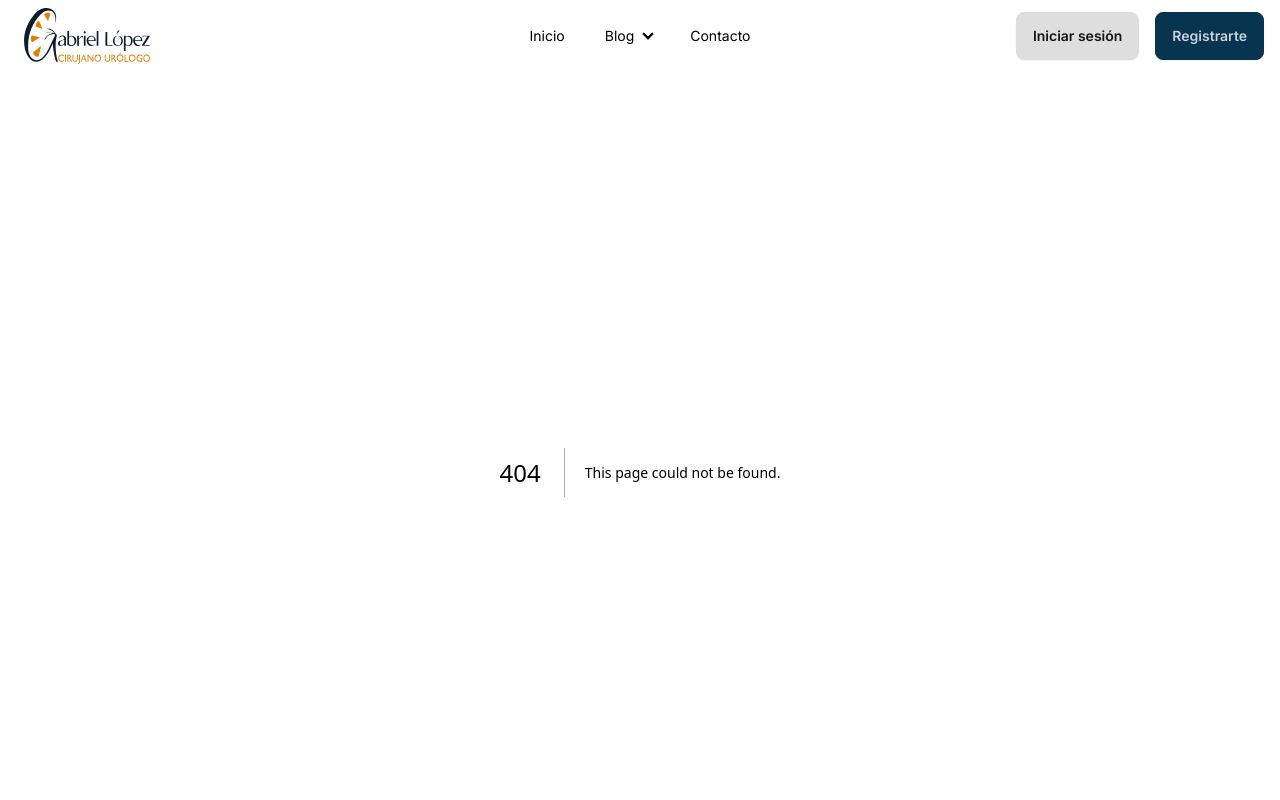
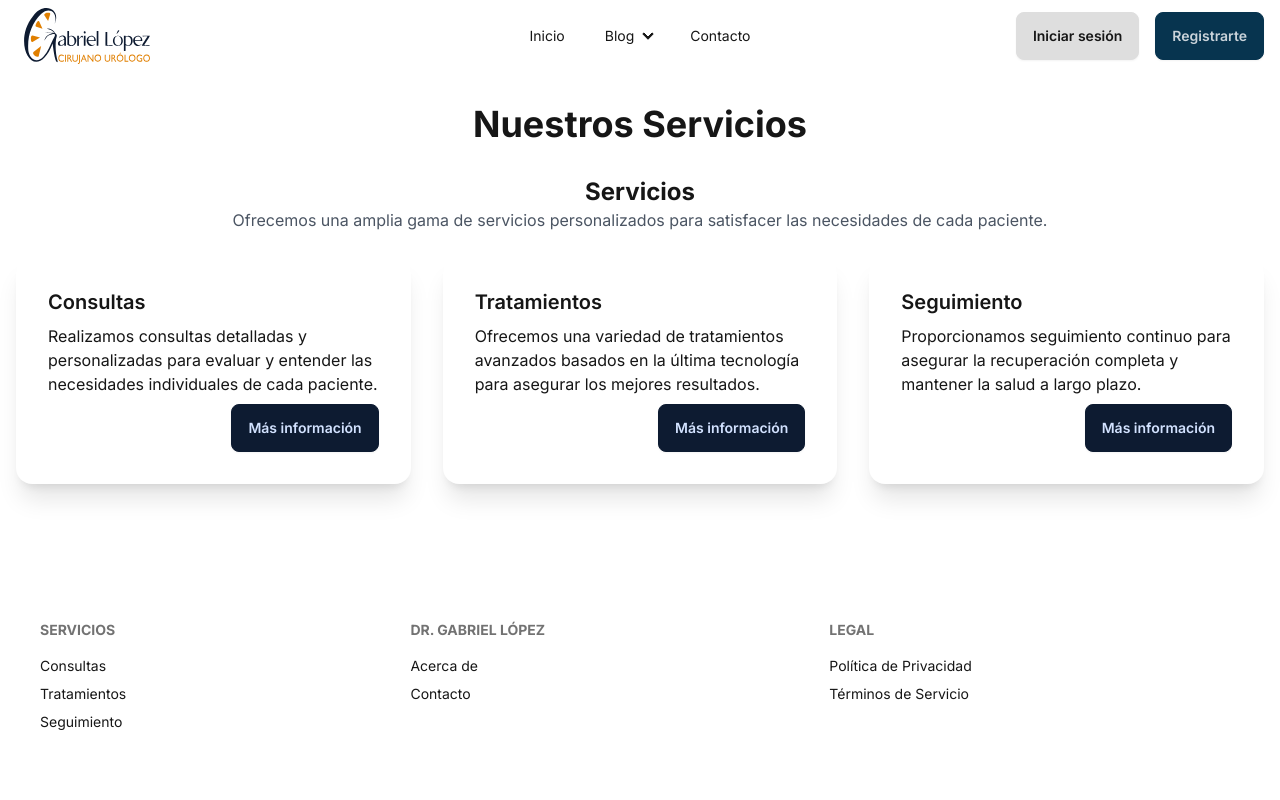
Before and after one commit to CarlosGPC1604/dr-gabriel-blog, a Next.js app: page /contacto in a window 1280 px wide. Before the commit this address had no page. Shown: the top 800 px of the page. Built offline with nearby package versions, Linux system fonts and the light colour scheme.

Commit message:
Creación de páginas de servicios, contacto y acerca de

```diff
--- /dev/null
+++ b/app/acercade/page.tsx
@@ -0,0 +1,87 @@
+import React from 'react';
+import Image from 'next/image';
+
+export default function AboutPage() {
+  return (
+    <>
+      {/* Sección Principal */}
+      <main className="container mx-auto px-4 py-8 flex flex-col lg:flex-row items-center">
+        {/* Información del Doctor */}
+        <div className="lg:w-1/2 text-center lg:text-left mb-8 lg:mb-0">
+          <h1 className="text-4xl font-bold mb-4">Dr. Gabriel López</h1>
+          <p className="text-lg mb-4">
+            El Dr. Gabriel López es un reconocido especialista en urología con más de 15 años de experiencia en el campo de la salud masculina. Graduado de la Universidad Nacional de Medicina, el Dr. López ha dedicado su carrera a brindar atención personalizada y de calidad a sus pacientes.
+          </p>
+          <p className="text-lg mb-4">
+            A lo largo de su trayectoria, ha trabajado en diversos hospitales de renombre, donde ha desarrollado técnicas innovadoras en tratamientos urológicos. Además, es autor de múltiples artículos científicos y ha sido invitado como ponente en conferencias internacionales.
+          </p>
+          <p className="text-lg mb-4">
+            Su enfoque se centra en la empatía, el conocimiento profundo y el compromiso con la salud y el bienestar de sus pacientes, ofreciendo tratamientos basados en la última tecnología médica.
+          </p>
+        </div>
+
+        {/* Foto del Doctor */}
+        <div className="lg:w-1/2 flex justify-center">
+          <Image
+            src="/DrGabriel_Retrato_Vertical.jpg"
+            alt="Dr. Gabriel López"
+            width={300}
+            height={500}
+            className="rounded-lg shadow-lg object-cover"
+          />
+        </div>
+      </main>
+
+      {/* Carrusel de Participaciones, Trabajos, Capacitaciones */}
+      <section className="py-12">
+        <div className="container mx-auto px-4">
+          <h2 className="text-3xl font-bold text-center mb-8">Participaciones y Logros</h2>
+          <div className="carousel w-full">
+            <div id="slide1" className="carousel-item relative w-full">
+              <div className="card w-96 bg-base-100 shadow-xl mx-auto">
+                <div className="card-body">
+                  <h3 className="card-title">Congreso Internacional de Urología 2021</h3>
+                  <p>
+                    Ponencia destacada sobre técnicas avanzadas en cirugía mínimamente invasiva.
+                  </p>
+                </div>
+              </div>
+              <div className="absolute flex justify-between transform -translate-y-1/2 left-5 right-5 top-1/2">
+                <a href="#slide3" className="btn btn-circle">❮</a>
+                <a href="#slide2" className="btn btn-circle">❯</a>
+              </div>
+            </div>
+            <div id="slide2" className="carousel-item relative w-full">
+              <div className="card w-96 bg-base-100 shadow-xl mx-auto">
+                <div className="card-body">
+                  <h3 className="card-title">Publicación en Journal of Urology</h3>
+                  <p>
+                    Artículo sobre los avances en el tratamiento de la hiperplasia prostática benigna.
+                  </p>
+                </div>
+              </div>
+              <div className="absolute flex justify-between transform -translate-y-1/2 left-5 right-5 top-1/2">
+                <a href="#slide1" className="btn btn-circle">❮</a>
+                <a href="#slide3" className="btn btn-circle">❯</a>
+              </div>
+            </div>
+            <div id="slide3" className="carousel-item relative w-full">
+              <div className="card w-96 bg-base-100 shadow-xl mx-auto">
+                <div className="card-body">
+                  <h3 className="card-title">Capacitación en Nuevas Tecnologías</h3>
+                  <p>
+                    Certificación en técnicas robóticas avanzadas para procedimientos urológicos complejos.
+                  </p>
+                </div>
+              </div>
+              <div className="absolute flex justify-between transform -translate-y-1/2 left-5 right-5 top-1/2">
+                <a href="#slide2" className="btn btn-circle">❮</a>
+                <a href="#slide1" className="btn btn-circle">❯</a>
+              </div>
+            </div>
+          </div>
+        </div>
+      </section>
+    </>
+  );
+}
--- /dev/null
+++ b/app/contacto/page.tsx
@@ -0,0 +1,59 @@
+import React from 'react';
+
+export default function ServicesPage() {
+  return (
+    <div className="container mx-auto px-4 py-8">
+      <h1 className="text-4xl font-bold text-center mb-8">Nuestros Servicios</h1>
+
+      {/* Servicios */}
+      <section className="mb-16">
+        <div className="text-center mb-6">
+          <h2 className="text-2xl font-bold">Servicios</h2>
+          <p className="text-gray-600">
+            Ofrecemos una amplia gama de servicios personalizados para satisfacer las necesidades de cada paciente.
+          </p>
+        </div>
+        <div className="grid grid-cols-1 md:grid-cols-2 lg:grid-cols-3 gap-8">
+          {/* Card: Consultas */}
+          <div className="card bg-base-100 shadow-xl">
+            <div className="card-body">
+              <h2 className="card-title">Consultas</h2>
+              <p>
+                Realizamos consultas detalladas y personalizadas para evaluar y entender las necesidades individuales de cada paciente.
+              </p>
+              <div className="card-actions justify-end">
+                <button className="btn btn-primary">Más información</button>
+              </div>
+            </div>
+          </div>
+
+          {/* Card: Tratamientos */}
+          <div className="card bg-base-100 shadow-xl">
+            <div className="card-body">
+              <h2 className="card-title">Tratamientos</h2>
+              <p>
+                Ofrecemos una variedad de tratamientos avanzados basados en la última tecnología para asegurar los mejores resultados.
+              </p>
+              <div className="card-actions justify-end">
+                <button className="btn btn-primary">Más información</button>
+              </div>
+            </div>
+          </div>
+
+          {/* Card: Seguimiento */}
+          <div className="card bg-base-100 shadow-xl">
+            <div className="card-body">
+              <h2 className="card-title">Seguimiento</h2>
+              <p>
+                Proporcionamos seguimiento continuo para asegurar la recuperación completa y mantener la salud a largo plazo.
+              </p>
+              <div className="card-actions justify-end">
+                <button className="btn btn-primary">Más información</button>
+              </div>
+            </div>
+          </div>
+        </div>
+      </section>
+    </div>
+  );
+}
--- a/app/page.tsx
+++ b/app/page.tsx
@@ -14,6 +14,22 @@ export default function Home() {
           </div>
         </section>
       </main>
+
+      <div
+        className="hero min-h-screen"
+        >
+        <div className="hero-overlay bg-opacity-60"></div>
+        <div className="hero-content text-neutral-content text-center">
+          <div className="max-w-md">
+            <h1 className="mb-5 text-5xl font-bold">Hello there</h1>
+            <p className="mb-5">
+              Provident cupiditate voluptatem et in. Quaerat fugiat ut assumenda excepturi exercitationem
+              quasi. In deleniti eaque aut repudiandae et a id nisi.
+            </p>
+            <button className="btn btn-primary">Get Started</button>
+          </div>
+        </div>
+      </div>
 
       <section className="py-12">
         <div className="text-center">
--- /dev/null
+++ b/app/servicios/page.tsx
@@ -0,0 +1,59 @@
+import React from 'react';
+
+export default function ServicesPage() {
+  return (
+    <div className="container mx-auto px-4 py-8">
+      <h1 className="text-4xl font-bold text-center mb-8">Nuestros Servicios</h1>
+
+      {/* Servicios */}
+      <section className="mb-16">
+        <div className="text-center mb-6">
+          <h2 className="text-2xl font-bold">Servicios</h2>
+          <p className="text-gray-600">
+            Ofrecemos una amplia gama de servicios personalizados para satisfacer las necesidades de cada paciente.
+          </p>
+        </div>
+        <div className="grid grid-cols-1 md:grid-cols-2 lg:grid-cols-3 gap-8">
+          {/* Card: Consultas */}
+          <div className="card bg-base-100 shadow-xl">
+            <div className="card-body">
+              <h2 className="card-title">Consultas</h2>
+              <p>
+                Realizamos consultas detalladas y personalizadas para evaluar y entender las necesidades individuales de cada paciente.
+              </p>
+              <div className="card-actions justify-end">
+                <button className="btn btn-primary">Más información</button>
+              </div>
+            </div>
+          </div>
+
+          {/* Card: Tratamientos */}
+          <div className="card bg-base-100 shadow-xl">
+            <div className="card-body">
+              <h2 className="card-title">Tratamientos</h2>
+              <p>
+                Ofrecemos una variedad de tratamientos avanzados basados en la última tecnología para asegurar los mejores resultados.
+              </p>
+              <div className="card-actions justify-end">
+                <button className="btn btn-primary">Más información</button>
+              </div>
+            </div>
+          </div>
+
+          {/* Card: Seguimiento */}
+          <div className="card bg-base-100 shadow-xl">
+            <div className="card-body">
+              <h2 className="card-title">Seguimiento</h2>
+              <p>
+                Proporcionamos seguimiento continuo para asegurar la recuperación completa y mantener la salud a largo plazo.
+              </p>
+              <div className="card-actions justify-end">
+                <button className="btn btn-primary">Más información</button>
+              </div>
+            </div>
+          </div>
+        </div>
+      </section>
+    </div>
+  );
+}
--- a/components/Footer.tsx
+++ b/components/Footer.tsx
@@ -5,14 +5,14 @@ const Footer = () => {
         <footer className="footer p-10 bg-base-100 text-base-content">
             <div>
                 <span className="footer-title">Servicios</span>
-                <a className="link link-hover">Consultas</a>
-                <a className="link link-hover">Tratamientos</a>
-                <a className="link link-hover">Seguimiento</a>
+                <a href="/servicios" className="link link-hover">Consultas</a>
+                <a href="/servicios" className="link link-hover">Tratamientos</a>
+                <a href="/servicios" className="link link-hover">Seguimiento</a>
             </div>
             <div>
-                <span className="footer-title">Compañía</span>
-                <a className="link link-hover">Acerca de</a>
-                <a className="link link-hover">Contacto</a>
+                <span className="footer-title">Dr. Gabriel López</span>
+                <a href="/acercade" className="link link-hover">Acerca de</a>
+                <a href="/contacto" className="link link-hover">Contacto</a>
             </div>
             <div>
                 <span className="footer-title">Legal</span>
```
Also changed, not shown: 1 other file (tests, documents, lock files or other folders).
